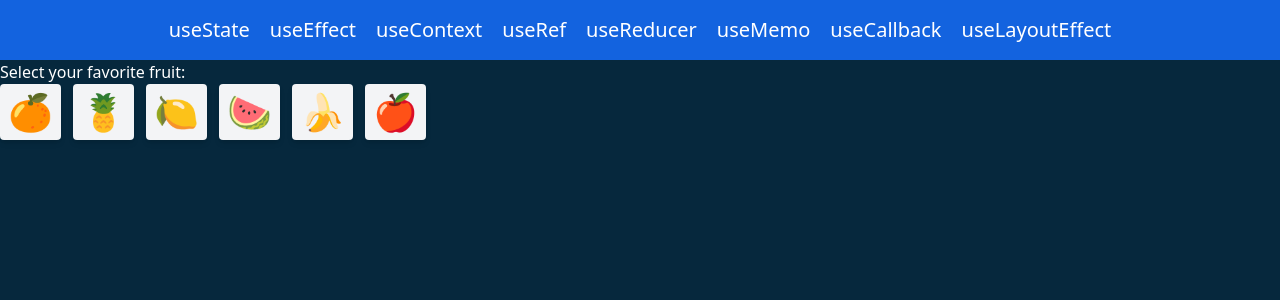
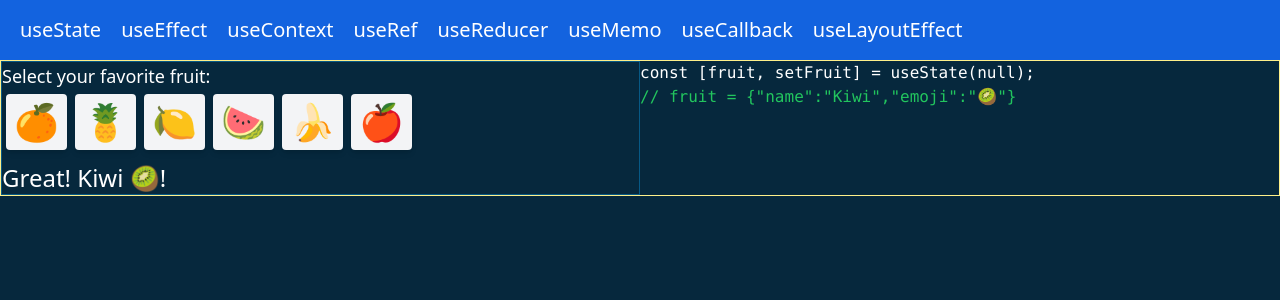
Before and after one commit to bekzodnj/hooks-visualized, a React (Vite) app: page / in a window 1280 px wide. Shown: the top 300 px of the page. Built offline with nearby package versions, Linux system fonts and the light colour scheme.

Commit message:
feat: useState component

```diff
--- a/package.json
+++ b/package.json
@@ -3,7 +3,7 @@
   "private": true,
   "version": "0.0.0",
   "scripts": {
-    "dev": "vite",
+    "dev": "vite --host",
     "build": "tsc && vite build",
     "preview": "vite preview"
   },
--- a/src/components/State.tsx
+++ b/src/components/State.tsx
@@ -1,49 +1,86 @@
-import { useState } from 'react';
+import { useState, useEffect } from 'react';
 
 const fruits = [
   {
-    name: 'Tangerine',
+    name: 'A tangerine',
     emoji: '🍊',
   },
   {
-    name: 'Pineapple',
+    name: 'A pineapple',
     emoji: '🍍',
   },
   {
-    name: 'Lemon',
+    name: 'A lemon',
     emoji: '🍋',
   },
   {
-    name: 'Watermelon',
+    name: 'A watermelon',
     emoji: '🍉',
   },
   {
-    name: 'Banana',
+    name: 'A banana',
     emoji: '🍌',
   },
   {
-    name: 'Apple',
+    name: 'An apple',
     emoji: '🍎',
   },
 ];
 
+interface IFruit {
+  name: string;
+  emoji: string;
+}
+
 export const State = () => {
-  const [fruit, setFruit] = useState('');
+  const [fruit, setFruit] = useState<IFruit | null>({
+    name: 'Kiwi',
+    emoji: '🥝',
+  });
+
+  const [animationName, setAnimationName] = useState('');
+
+  useEffect(() => {
+    const timerID = setTimeout(() => setAnimationName(''), 300);
+
+    return () => {
+      clearInterval(timerID);
+    };
+  }, [fruit]);
+
   return (
     <div className='h-screen bg-litblue text-white'>
-      <div>
-        <p>Select your favorite fruit:</p>
-        <div className='flex space-x-3 mb-2'>
+      <div className='grid grid-cols-1 sm:grid-cols-2 border border-yellow-200'>
+        <section className='border border-sky-800'>
+          <p className='text-lg'>Select your favorite fruit:</p>
+          <div className='flex flex-wrap mb-2'>
             {fruits.map((fruit) => (
               <button
-              className='bg-gray-100 p-2 shadow-md rounded active:bg-orange-100'
-              onClick={() => setFruit(fruit.name)}
+                className='bg-gray-100 p-2 m-1 shadow-md rounded active:bg-orange-100'
+                onClick={() => {
+                  setFruit(fruit);
+                  setAnimationName('animate-pulse');
+                }}
               >
                 <span className='text-4xl'>{fruit.emoji}</span>
               </button>
             ))}
           </div>
-        {!!fruit && <p>Great! You selected {fruit}</p>}
+          {!!fruit && (
+            <p className={`text-2xl`}>
+              Great!{' '}
+              <span className={`${animationName}`}>
+                {fruit.name} {fruit.emoji}!
+              </span>
+            </p>
+          )}
+        </section>
+        <section className='overflow-x-scroll'>
+          <p className='font-mono'>const [fruit, setFruit] = useState(null);</p>
+          <p className='font-mono text-green-500'>
+            // fruit = {JSON.stringify(fruit)}
+          </p>
+        </section>
       </div>
     </div>
   );
--- a/src/components/common/Navbar.tsx
+++ b/src/components/common/Navbar.tsx
@@ -1,6 +1,6 @@
 function Navbar() {
   return (
-    <nav className='bg-bigblue text-white py-4 bold flex justify-center space-x-5 text-xl'>
+    <nav className='bg-bigblue text-white py-4 px-5 bold flex overflow-x-scroll space-x-5 text-xl'>
       <button className=''>useState</button>
       <button className=''>useEffect</button>
       <button className=''>useContext</button>
--- a/tailwind.config.js
+++ b/tailwind.config.js
@@ -7,6 +7,9 @@ module.exports = {
         bigblue: '#1363DF',
         litblue: '#06283D',
       },
+      animation: {
+        pulse: 'pulse 0.2s ease-in',
+      },
     },
   },
   plugins: [require('@tailwindcss/forms')],
```
Lines whose indentation alone changed are shown as unchanged.
